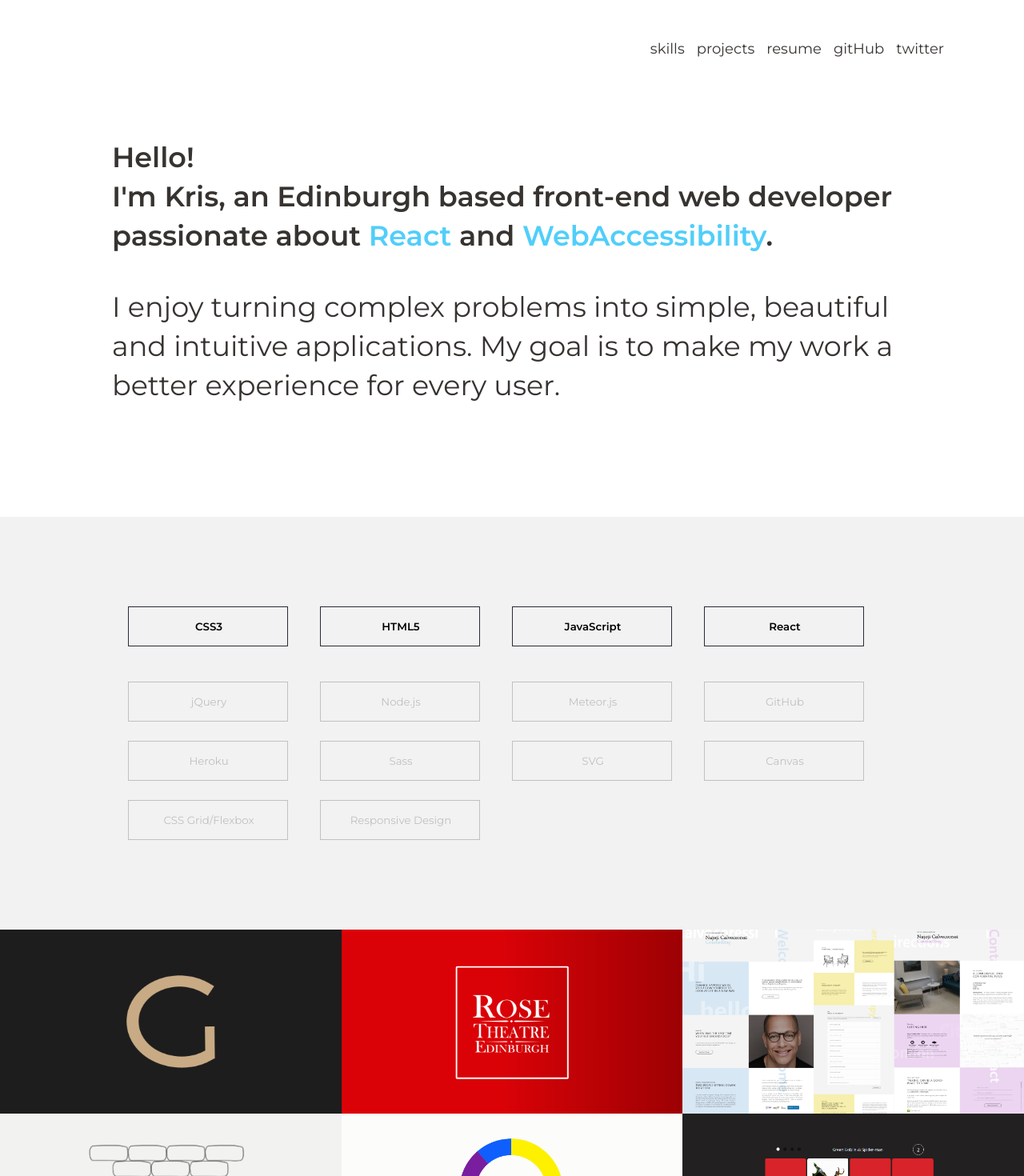
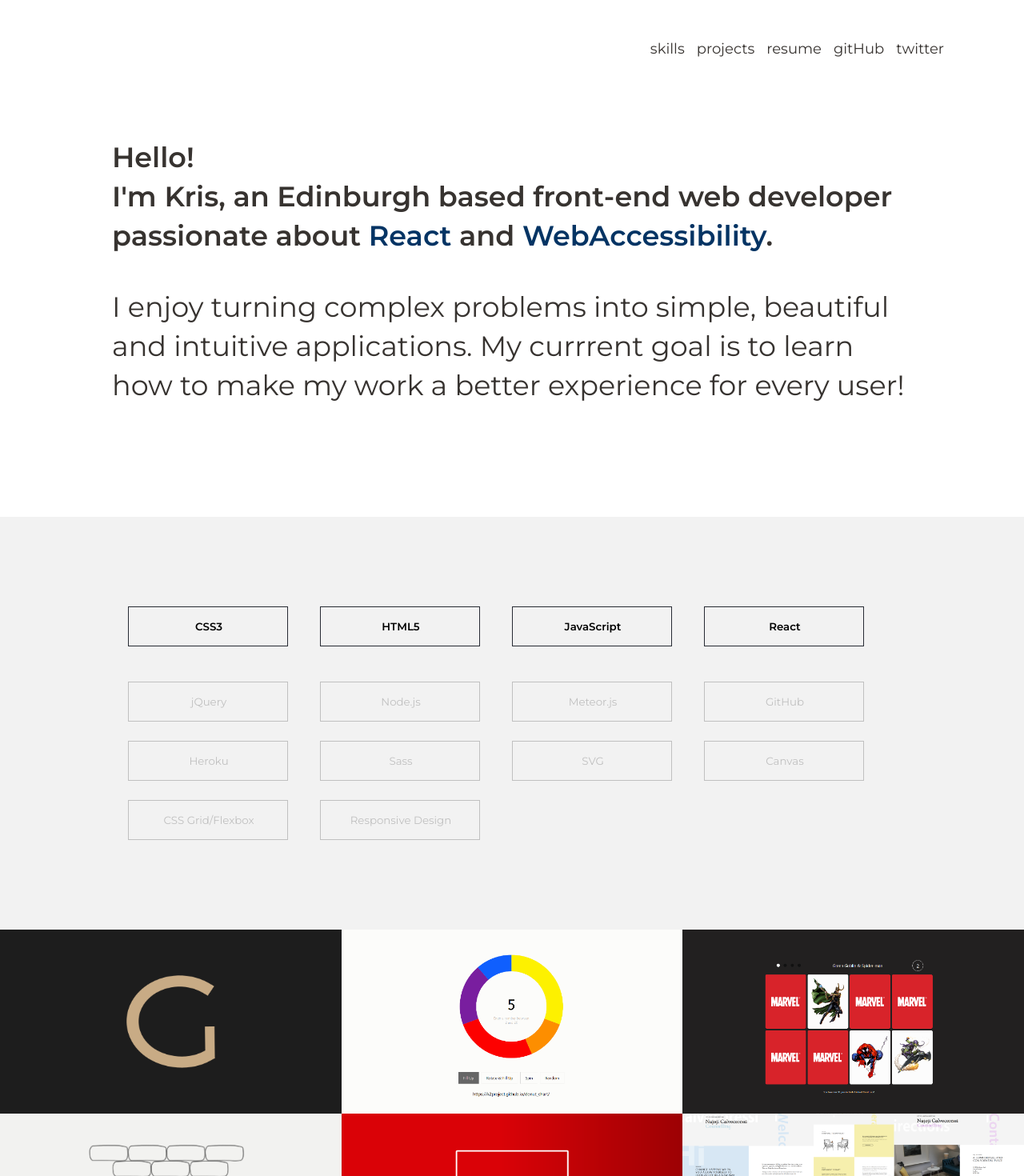
Before and after one commit to k2project/portfolio, a React (Create React App) app: page / in a window 1280 px wide. Shown: the top 1470 px of the page at 80% size. Built offline with nearby package versions, Linux system fonts and the light colour scheme.

Commit message:
all projects updated

```diff
--- a/src/About/About.js
+++ b/src/About/About.js
@@ -12,7 +12,7 @@ function About() {
                 </b>
             </p>
             <p className="p_larger">
-                     I enjoy turning complex problems into simple, beautiful and intuitive applications. My goal is to make my work a better experience for every user.
+                     I enjoy turning complex problems into simple, beautiful and intuitive applications. My currrent goal is to learn how to make my work a better experience for every user!
             </p>
         </div>
     </div>
--- a/src/About/About.scss
+++ b/src/About/About.scss
@@ -3,4 +3,5 @@
 .About{
     text-align: center;
     padding: 6rem 2rem 14rem;
+
 }
--- a/src/App.scss
+++ b/src/App.scss
@@ -87,5 +87,5 @@ p{
 }
 
 .color_themed_secondary{
-    color: $color_secondary_light;
+    color: $color_secondary_dark;
 }
--- a/src/Header/Header.scss
+++ b/src/Header/Header.scss
@@ -1,6 +1,7 @@
 @import './../App.scss';
 .Header{
     padding: 5rem 10rem 0;
+
 }
 nav{
     text-align: right;
--- a/src/Projects/Projects.scss
+++ b/src/Projects/Projects.scss
@@ -43,15 +43,17 @@
 .Project:hover{
     .Project_desc{
         opacity: 1;
+        transition: .1s;
     }
     .Project_anim{
         opacity: 1;
         left: 0;
-        transition: .25s ease-in-out;
+        transition: .25s .2s ease-in-out;
     }
 }
 .ProjectNull{
     background: #eee;
+    background-image: linear-gradient(to right, #eee, #ebebeb);
     display: grid;
     align-content: center;
     text-align: center;
--- a/src/projects.js
+++ b/src/projects.js
@@ -1,23 +1,27 @@
 import React from 'react';
 const game = {
     name:'#game_On',
-    desc:(<p>A responsive SPA built with React.js. This project featurs all businesses of a local entrepreneur. End-to-end commercial project delivered with Agile methodology. Features: multiple reusable swipeable carousels and HTML5 Video.</p>),
+    desc:(<p>A responsive SPA built with React.js. Online resume based on a vintage game "Break Out". Features:  HTML5 Canvas and SVG. Give it a go and have a ball!</p>),
     skills:[
         'CSS3', 'HTML5', 'JavaScript', 'React', 'GitHub', 'Sass', 'SVG', 'Canvas', 'CSS Grid/Flexbox', 'Responsive Design',
     ],
     imgs:[
         'gameOn_1.png',
-    ]
+    ],
+    web:'https://k2project.github.io/game_On/',
+    git:'https://github.com/k2project/game_On'
 }
 const rte = {
     name:(<span>Rose Theatre Edinburgh <br/><small>Schaufuss Entertainment</small></span>),
-    desc:(<p>A responsive SPA built with React.js. This project featurs all businesses of a local entrepreneur. End-to-end commercial project delivered with Agile methodology. Features: multiple reusable swipeable carousels and HTML5 Video.</p>),
+    desc:(<p>Responsive SPA built with Meteor.j and React.js. End-to-end commercial project for a local theatre. Features: dynamically created routes based on a show's name and a customised contact form. I'm currently managing the website for running shows.</p>),
     skills:[
         'CSS3', 'HTML5', 'JavaScript', 'React','Node.js', 'Meteor.js','Sass',  'CSS Grid/Flexbox', 'Responsive Design',
     ],
     imgs:[
         'rte_1.png',
-    ]
+    ],
+    web:'http://www.rosetheatreedinburgh.com',
+    git:null,
 }
 const grant = {
     name:(<span>Murray Grant <br/><small>Official Website</small></span>),
@@ -27,76 +31,91 @@ const grant = {
     ],
     imgs:[
         'grant_1.png',
-    ]
+    ],
+    web:'http://www.murraygrantofficial.com/',
+    git:'https://github.com/k2project/mg_official'
 }
 const calvocoressi = {
     name:'Nujoji Calvocoressi Counselling',
-    desc:(<p>A responsive SPA built with React.js. This project featurs all businesses of a local entrepreneur. End-to-end commercial project delivered with Agile methodology. Features: multiple reusable swipeable carousels and HTML5 Video.</p>),
+    desc:(<p>A responsive SPA built with React.js. and Node.js, hosted on Heroku. End-to-end commercial project. Features customised accordion and contact form build with Nodemailer.</p>),
     skills:[
         'CSS3', 'HTML5', 'JavaScript', 'React','Node.js', 'GitHub', 'Heroku','Sass',  'CSS Grid/Flexbox','Responsive Design',
     ],
     imgs:[
         'calvocoressi_1.png',
-    ]
+    ],
+    web:'http://www.calvocoressi.com/',
+    git:'https://github.com/k2project/nt-mern'
 }
 const mcBride = {
     name:(<span>Marc McBride <br/><small>Official Website</small></span>),
-    desc:(<p>A responsive SPA built with React.js. This project featurs all businesses of a local entrepreneur. End-to-end commercial project delivered with Agile methodology. Features: multiple reusable swipeable carousels and HTML5 Video.</p>),
+    desc:(<p>A responsive SPA built with React.js for an international music director. End-to-end commercial project based solely on the client's design. Marc's website features  HTML5 Video with fully customised controllers.</p>),
     skills:[
         'CSS3', 'HTML5', 'JavaScript', 'React', 'GitHub', 'CSS Grid/Flexbox','Responsive Design',
     ],
     imgs:[
         'mcBride_1.png',
-    ]
+    ],
+    web:'http://www.marcmcbride.co.uk/',
+    git:'https://github.com/k2project/marc_mcBride'
 }
 const amb = {
     name:' AMB Collaborative',
-    desc:(<p>A responsive SPA built with React.js. This project featurs all businesses of a local entrepreneur. End-to-end commercial project delivered with Agile methodology. Features: multiple reusable swipeable carousels and HTML5 Video.</p>),
+    desc:(<p>A responsive SPA built with React.js for a Scottish businessman. End-to-end commercial project based solely on the client's design.</p>),
     skills:[
         'CSS3', 'HTML5', 'JavaScript', 'React', 'GitHub', 'CSS Grid/Flexbox','Responsive Design',
     ],
     imgs:[
         'amb_1.png',
-    ]
+    ],
+    web:'http://www.ambcollaborative.com/',
+    git:'https://github.com/k2project/fred_mcBride'
+
 }
 const spm = {
     name:' SPM Advisors',
-    desc:(<p>A responsive SPA built with React.js. This project featurs all businesses of a local entrepreneur. End-to-end commercial project delivered with Agile methodology. Features: multiple reusable swipeable carousels and HTML5 Video.</p>),
+    desc:(<p>My first commercial end-to-end websites built only with HTML, CSS and jQuery. <br/> <small><i>While the code is far from a presentable example ( more like embarrassing! ), I have decided to feature it along with other projects to show how far I have come as a web developer. </i></small></p>),
     skills:[
         'CSS3', 'HTML5','jQuery','Responsive Design',
     ],
     imgs:[
         'spm_2.png',
-    ]
+    ],
+    web:'http://www.spm-advisors.com/',
+    git:null
 }
 const donutChart = {
     name:' Svg Animated Char',
-    desc:(<p>A responsive SPA built with React.js. This project featurs all businesses of a local entrepreneur. End-to-end commercial project delivered with Agile methodology. Features: multiple reusable swipeable carousels and HTML5 Video.</p>),
+    desc:(<p>An interactive and animated chart build with React and SVG. It's a donut chart where you decide on how many slice it's made of with 4 different initro animations.</p>),
     skills:[
         'CSS3', 'HTML5','JavaScript', 'React','CSS Grid/Flexbox', 'GitHub'
     ],
     imgs:[
         'donutChart_1.png',
-    ]
+    ],
+    web:'https://k2project.github.io/donut_chart/',
+    git:'https://github.com/k2project/donut_chart'
 }
 const cards = {
     name:' Marvel Memory Game',
-    desc:(<p>A responsive SPA built with React.js. This project featurs all businesses of a local entrepreneur. End-to-end commercial project delivered with Agile methodology. Features: multiple reusable swipeable carousels and HTML5 Video.</p>),
+    desc:(<p>A React based memory game inspired by my nephew - a huge fan of Marvel comics. </p>),
     skills:[
         'CSS3', 'HTML5','JavaScript', 'React','CSS Grid/Flexbox', 'GitHub'
     ],
     imgs:[
         'cards_1.png',
-    ]
+    ],
+    web:'https://k2project.github.io/cards/',
+    git:'https://github.com/k2project/cards'
 }
 // 'CSS3', 'HTML5', 'JavaScript', 'React','jQuery','Node.js', 'Meteor.js', 'GitHub', 'Heroku','Sass', 'SVG', 'Canvas', 'CSS Grid/Flexbox', 'Responsive Design',
 const projects = [
     grant,
+    donutChart,
+    cards,
+    game,
     rte,
     calvocoressi,
-    game,
-    donutChart,
-    cards,
     amb,
     mcBride,
     spm,
```
